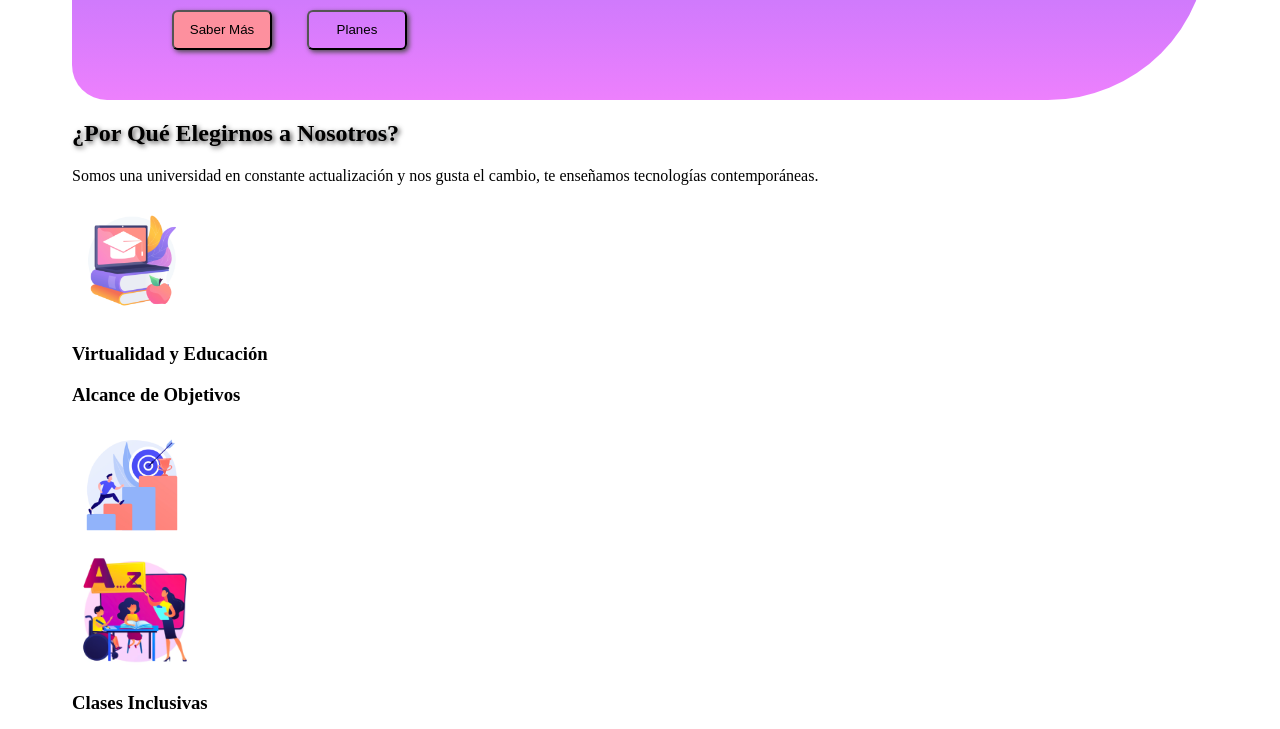
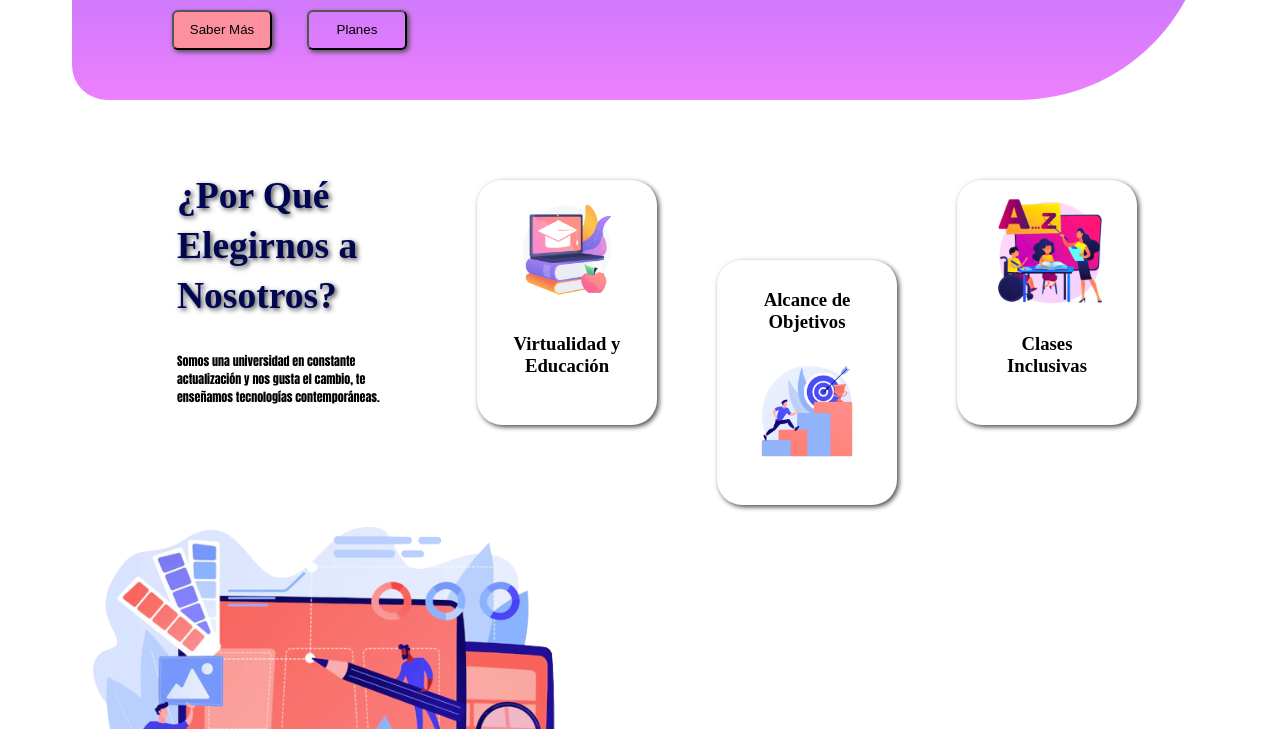
Before and after one commit to DavidLopezIT1/Taller-9.Full-Stack, a plain HTML site: page punto-1-2-3/index.html in a window 1280 px wide. Shown: the part 551-1280 px from the top of the page. Drawn offline with Linux system fonts and the light colour scheme.

Commit message:
Section 1 + Cards Finished

```diff
--- a/punto-1-2-3/index.html
+++ b/punto-1-2-3/index.html
@@ -33,7 +33,7 @@
     </header>
 
     <main>
-        <section id="Banner">
+<section id="Banner">
         <div class="Banner__Info">
             <div class="Banner__Text">
                 <h1 class="Baner_T1">Aprovecha La Era Digital, Tóma Clases En Línea</h1>
@@ -48,20 +48,26 @@
     <img src="public/images/banner-online.png" alt="Banner_Image" class="Img_Banner__1">
 </section>
         <section id="section-1">
-            <div class="Section-1__Info"></div>
+            <article class="Mast_Info">
+            <div class="Section-1__Info1">
             <h2>¿Por Qué Elegirnos a Nosotros?</h2>
+            </div>
+
+            <div class="Section-1__Info2">
             <p>Somos una universidad en constante actualización y nos gusta el cambio,  te enseñamos tecnologías contemporáneas.</p>
+            </div>
+        </article>
             <div class="Section-1__Card"> <img src="public/images/section1-education.png" alt="Education" height="120px" width="120px">
              <h3>Virtualidad y Educación</h3>
             </div>
 
-            <div class="Section-1__Card">
+            <div class="Section-2__Card">
                 <h3>Alcance de Objetivos</h3>
                 <img src="public/images/section1-goals.png" alt="Objetivos" height="120px" width="120px">
             </div>
-            <div class="Section-1__Card">
+            <div class="Section-3__Card">
                 <img src="public/images/section1-teach.png" alt="" height="120px" width="120px">
-                <h3>Clases Inclusivas</h3>
+                <h3>Clases <br> Inclusivas</h3>
             </div>
         </section>
 
--- a/punto-1-2-3/style1-2-3.css/style1-2-3.css
+++ b/punto-1-2-3/style1-2-3.css/style1-2-3.css
@@ -69,7 +69,6 @@ nav ul{
   margin-right: 100px;
   padding-left:1px ;
 }
-
 img{
     border-radius: 18px;
 
@@ -111,7 +110,7 @@ li{
 #Banner{
     display: flex;
     border-radius: 35px;
-    border-bottom-right-radius: 160px;
+    border-bottom-right-radius: 190px;
     margin-top: 30px;
     background: linear-gradient(#5961F9, #ED80FD);
     padding-bottom: 50px;
@@ -145,3 +144,69 @@ li{
   height: 40px;
   background-color: #cfcfcf00;
 }
+#section-1{
+  display: flex;
+}
+.Section-1__Info1{
+  color: #010851;
+  line-height: 50px;
+  font-size: 25px;
+
+}
+.Section-1__Info2{
+  color: black;
+  margin-top: 10px;
+  line-height: 18px;
+  font-family: Impact, Haettenschweiler, 'Arial Narrow Bold', sans-serif;
+  font-size: 12px;
+  padding-right: 60px;
+}
+.Mast_Info{
+  display: block;
+  margin-top: 40px;
+  padding-left: 105px;
+  width: 300px;
+  line-height: 10px;
+}
+.Section-1__Card{
+  display: block;
+  margin-top: 80px;
+  width: 160px;
+  height: 225px;
+  color: black;
+  background-color: #cfcfcf00;
+  box-shadow:2px 2px 5px rgb(75, 74, 74) ;
+  padding: 10px;
+  text-align: center;
+  align-items: center;
+  margin-right: 60px;
+  border-radius: 25px;
+}
+.Section-2__Card{
+  display: block;
+  margin-top: 160px;
+  width: 160px;
+  height: 225px;
+  color: black;
+  background-color: #cfcfcf00;
+  box-shadow:2px 2px 5px rgb(75, 74, 74) ;
+  padding: 10px;
+  text-align: center;
+  align-items: center;
+  margin-right: 60px;
+  border-radius: 25px;
+}
+.Section-3__Card{
+  display: block;
+  margin-top: 80px;
+  width: 160px;
+  height: 225px;
+  color: black;
+  background-color: #cfcfcf00;
+  box-shadow:2px 2px 5px rgb(75, 74, 74) ;
+  padding: 10px;
+  text-align: center;
+  align-items: center;
+  margin-right: 60px;
+  border-radius: 25px;
+}
```
